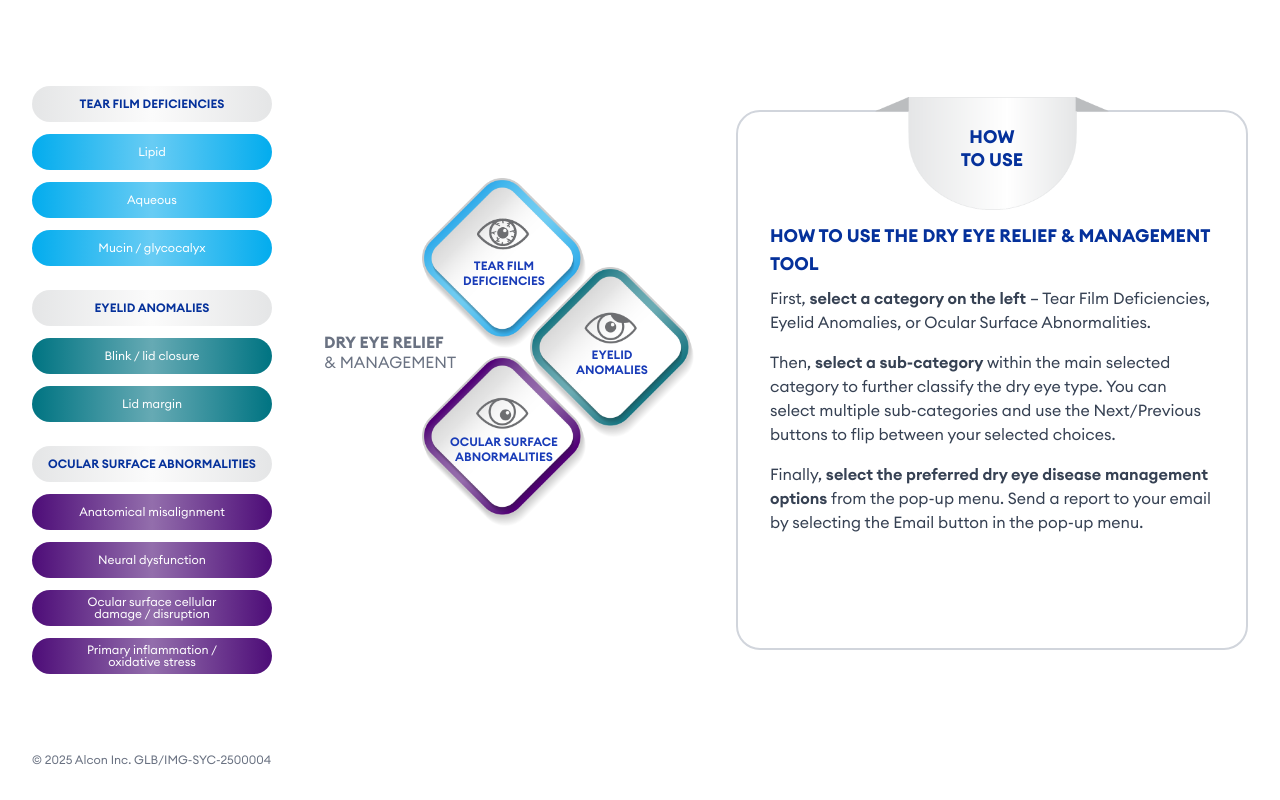
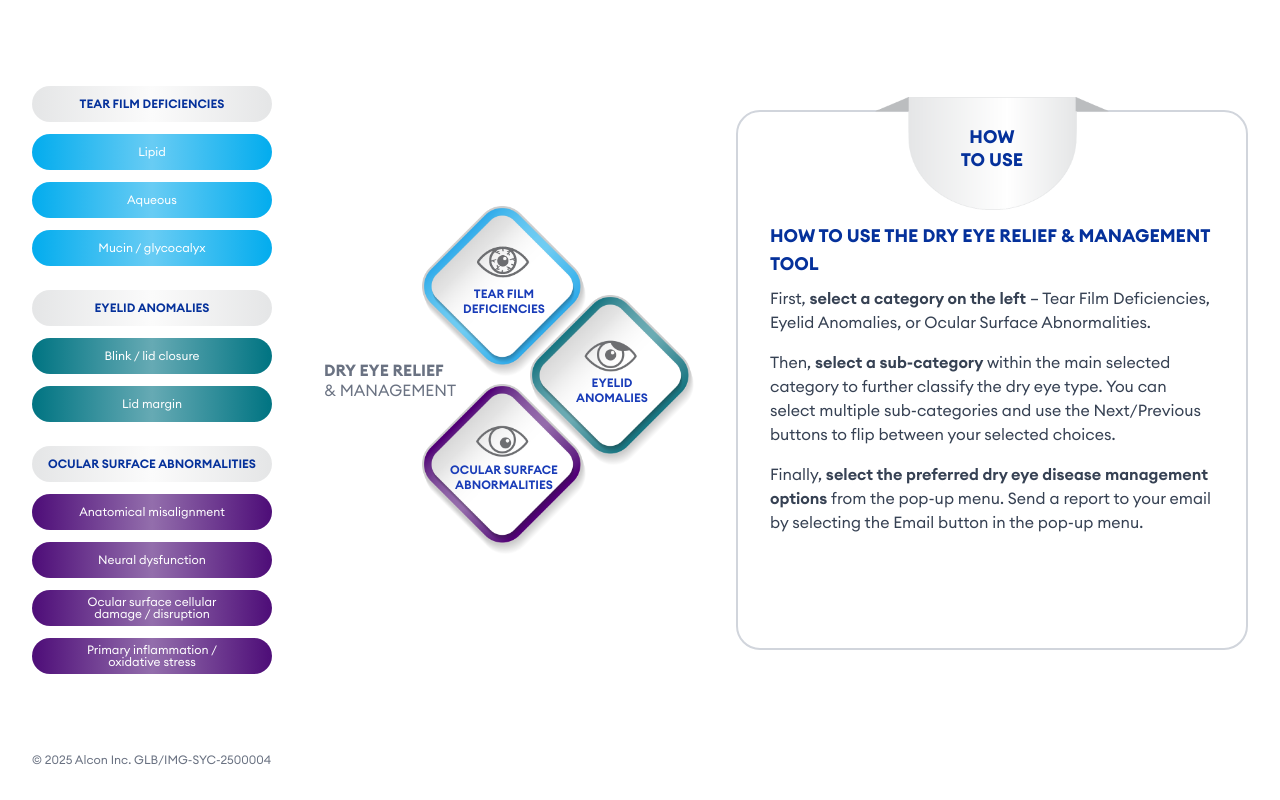
Before and after one commit to razorkode/subtype-tool, a Vue app: page / in a window 1280 px wide. Built offline with nearby package versions, Linux system fonts and the light colour scheme.

Commit message:
vix box vertical alignment

```diff
--- a/src/App.vue
+++ b/src/App.vue
@@ -166,7 +166,7 @@ const shouldShowBracket = (diamondId) => {
             <MainNav />
 
             <!-- Diamonds + Connectors + Boxes Container -->
-            <div ref="containerRef" class="relative flex items-start gap-8 min-w-0">
+            <div ref="containerRef" class="relative flex items-center gap-8 min-w-0">
                 <!-- Diamond Buttons Section -->
                 <div class="shrink-0" :style="{ marginTop: diamondsMarginTop + 'px' }">
                     <DiamondButtons />
```
